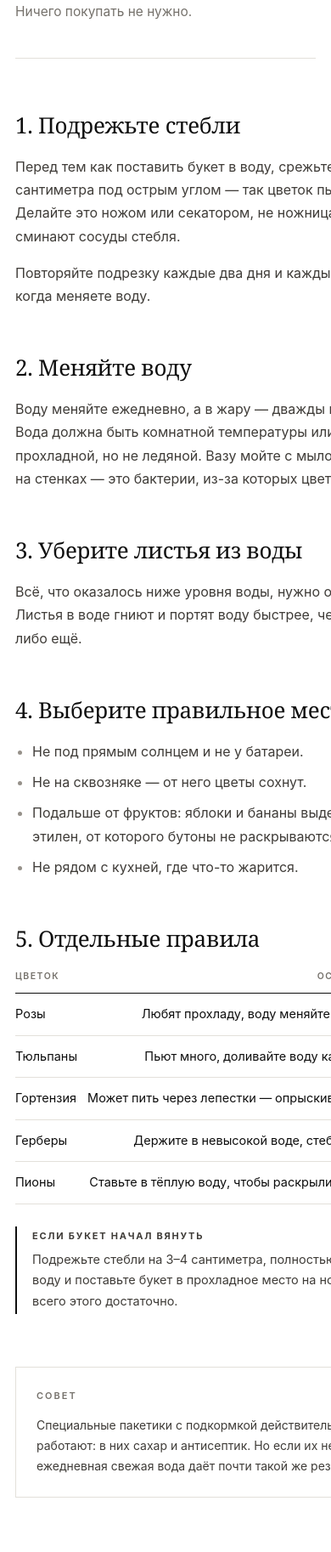
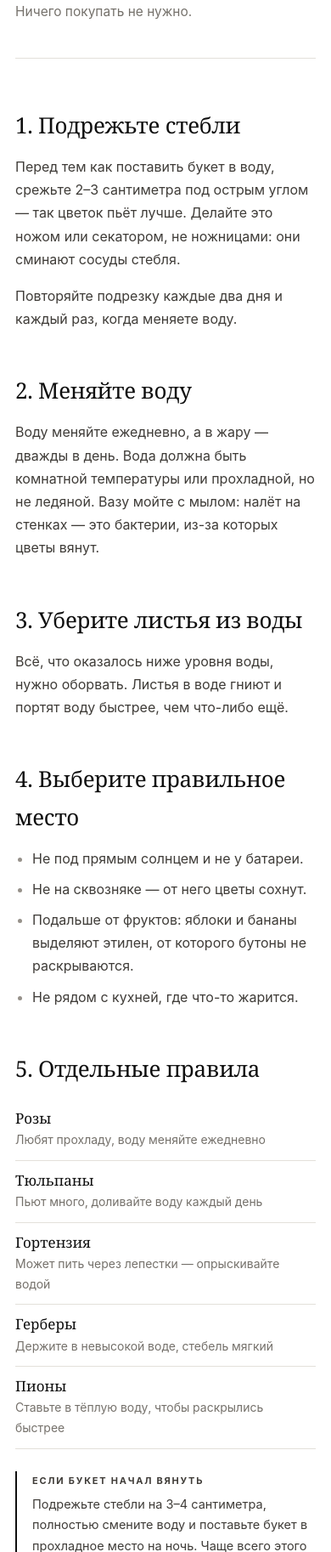
Before and after one commit to jelatinchik78/flowers-draft, a PHP site: page /care.html in a window 390 px wide; the page is wider, and only the part inside the window is pictured. Shown: the part 298-2124 px from the top of that part at 85% size. Run offline with PHP 8.4, Linux system fonts and the light colour scheme.

Commit message:
Care: stack the flower table on mobile, bump styles

```diff
--- a/care.html
+++ b/care.html
@@ -7,7 +7,7 @@
 <meta name="robots" content="noindex, nofollow">
 <title>Уход за букетом — FLOWERS, Ревда</title>
 <meta name="description" content="Как продлить жизнь букету: подрезка, вода, место, температура.">
-<link rel="stylesheet" href="style.css?v=2">
+<link rel="stylesheet" href="style.css?v=4">
 </head>
 <body>
 
@@ -68,7 +68,7 @@
         </ul>
 
         <h2>5. Отдельные правила</h2>
-        <table class="table">
+        <table class="table table-care">
           <thead>
             <tr><th>Цветок</th><th>Особенность</th></tr>
           </thead>
--- a/catalog.html
+++ b/catalog.html
@@ -7,7 +7,7 @@
 <meta name="robots" content="noindex, nofollow">
 <title>Каталог — FLOWERS, Ревда</title>
 <meta name="description" content="Букеты по ценовым сегментам и цветы поштучно. Цены и наличие обновляются ежедневно.">
-<link rel="stylesheet" href="style.css?v=2">
+<link rel="stylesheet" href="style.css?v=4">
 </head>
 <body>
 
--- a/contacts.html
+++ b/contacts.html
@@ -7,7 +7,7 @@
 <meta name="robots" content="noindex, nofollow">
 <title>Контакты — FLOWERS, Ревда</title>
 <meta name="description" content="Цветочный магазин Flowers в Ревде: адрес, телефон, Telegram, MAX, часы работы.">
-<link rel="stylesheet" href="style.css?v=2">
+<link rel="stylesheet" href="style.css?v=4">
 </head>
 <body>
 
--- a/delivery.html
+++ b/delivery.html
@@ -7,7 +7,7 @@
 <meta name="robots" content="noindex, nofollow">
 <title>Доставка — FLOWERS, Ревда</title>
 <meta name="description" content="Доставка цветов по Ревде и пригороду ежедневно с 09:00 до 00:00. Бесплатно при заказе от 3 000 ₽. Заказы до 22:00 — доставка в тот же день.">
-<link rel="stylesheet" href="style.css?v=2">
+<link rel="stylesheet" href="style.css?v=4">
 </head>
 <body>
 
--- a/index.html
+++ b/index.html
@@ -7,7 +7,7 @@
 <meta name="robots" content="noindex, nofollow">
 <title>FLOWERS — цветочный магазин в Ревде</title>
 <meta name="description" content="Свежие цветы и букеты в Ревде. Цветы поштучно, базовые букеты, доставка по городу, оплата переводом.">
-<link rel="stylesheet" href="style.css?v=2">
+<link rel="stylesheet" href="style.css?v=4">
 </head>
 <body>
 
--- a/payment.html
+++ b/payment.html
@@ -7,7 +7,7 @@
 <meta name="robots" content="noindex, nofollow">
 <title>Оплата — FLOWERS, Ревда</title>
 <meta name="description" content="Оплата цветов переводом по СБП или на карту, в магазине — картой или наличными. Для организаций — счёт.">
-<link rel="stylesheet" href="style.css?v=2">
+<link rel="stylesheet" href="style.css?v=4">
 </head>
 <body>
 
--- a/style.css
+++ b/style.css
@@ -330,6 +330,13 @@ button{font:inherit;color:inherit;background:none;border:0;cursor:pointer}
 }
 @media (max-width:640px){
   .article-body .pay-methods{grid-template-columns:1fr}
+
+  .table-care thead{display:none}
+  .table-care,.table-care tbody{display:block}
+  .table-care tr{display:block;padding:12px 0;border-bottom:1px solid var(--line)}
+  .table-care td{display:block;padding:0;border:0;white-space:normal;text-align:left}
+  .table-care td:first-child{font-family:var(--serif);font-size:17px;line-height:1.3;margin:0 0 2px}
+  .table-care td:last-child{color:var(--muted);font-size:14px;text-align:left;white-space:normal;padding-right:0}
 }
 
 .note{
```
